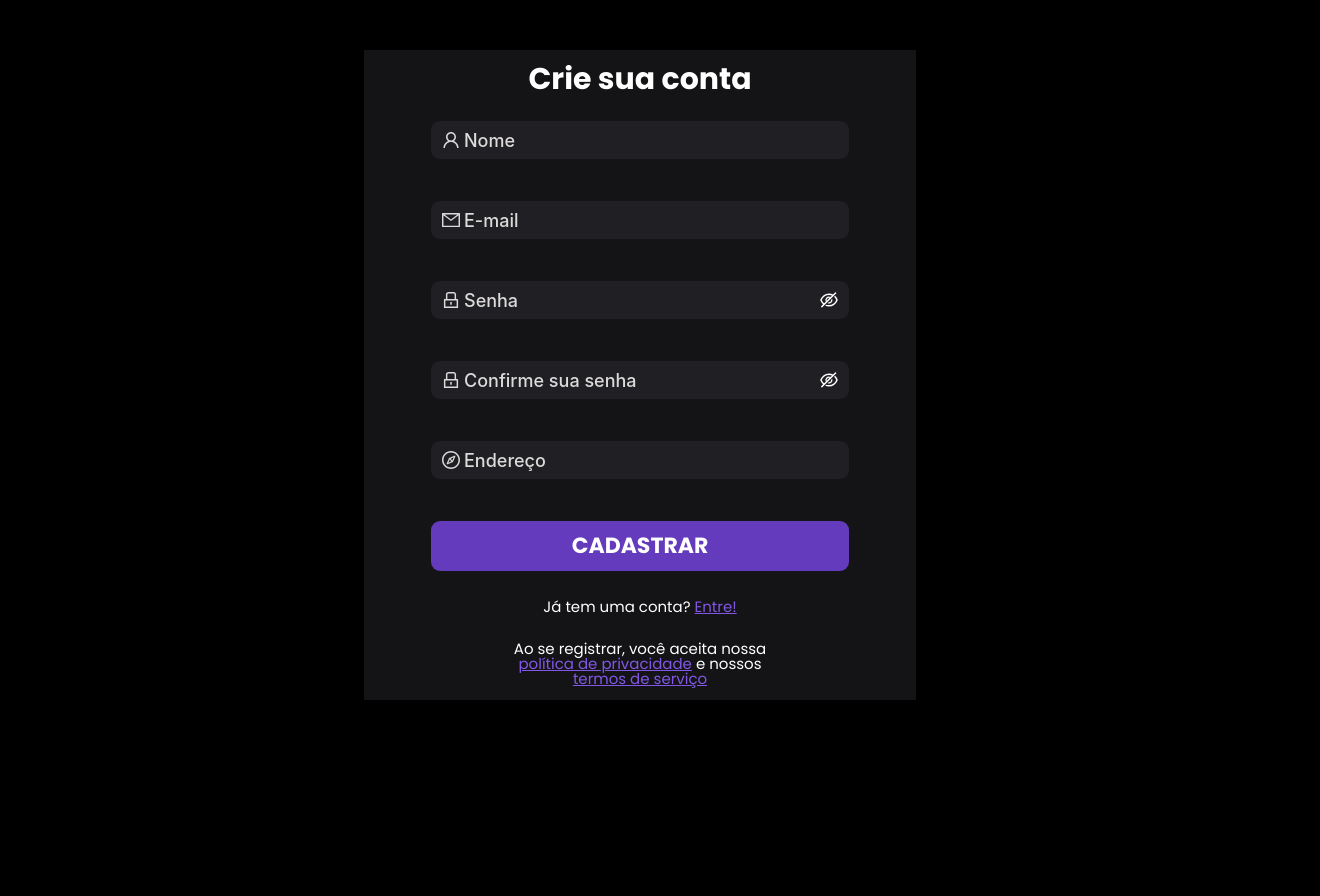
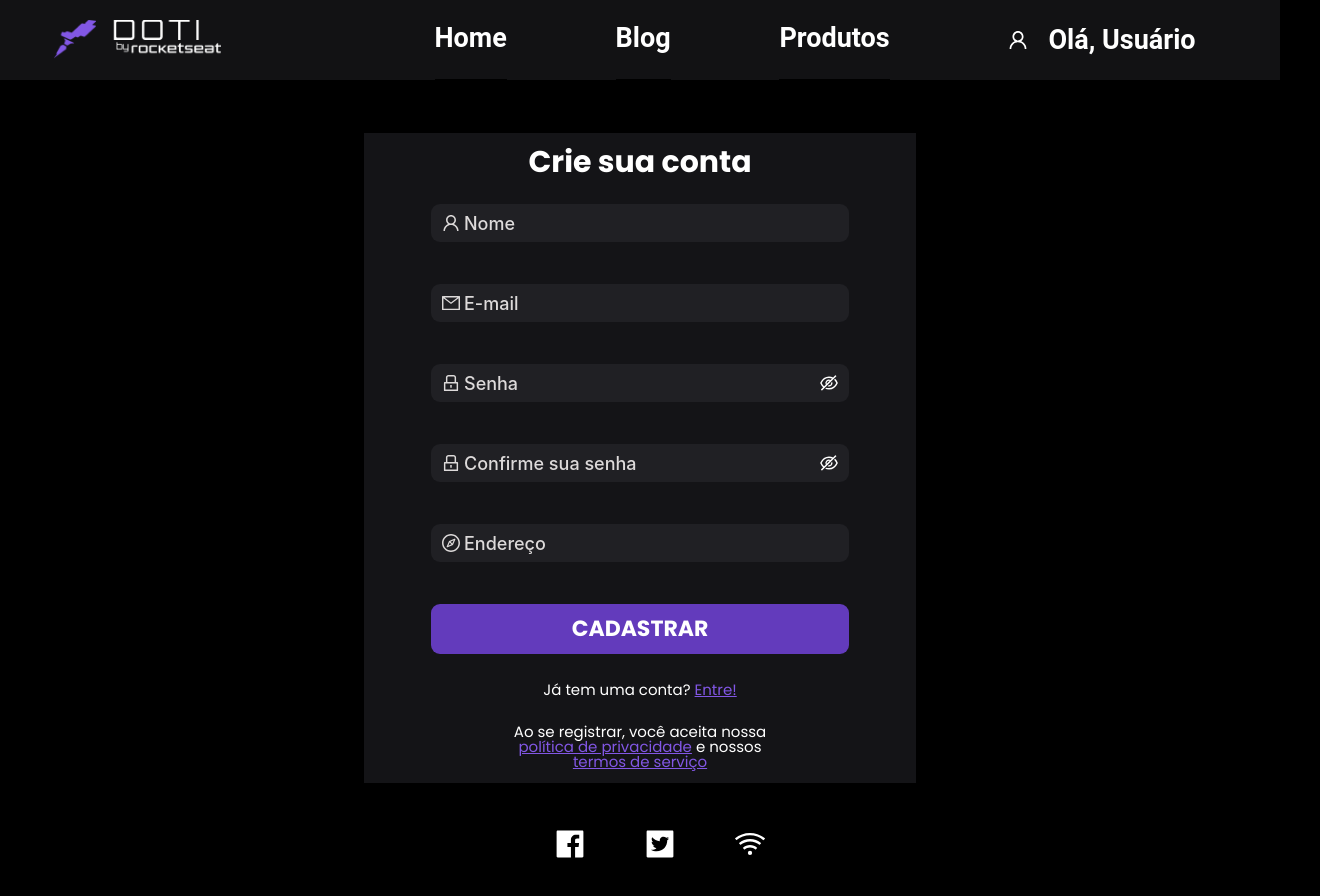
Before and after one commit to laradepaula21/doti-case, a React (Vite) app: page / in a window 1280 px wide. Shown: the top 896 px of the page, 1320 px wide, since content can reach past the window. Before the commit the page ends 800 px from the top, so only its background shows below. Built offline with nearby package versions, Linux system fonts and the light colour scheme.

Commit message:
header e footer

```diff
--- a/src/pages/Produtos/Produtos.jsx
+++ b/src/pages/Produtos/Produtos.jsx
@@ -1,4 +1,5 @@
 import Header from "../../components/Header";
+import Footer from "../../components/Footer";
 import Produtos from "../../components/Produto/Produtos";
 import logoProduto1 from "./../../assets/discover-reduced.svg"
 import logoProduto2 from "./../../assets/explorer-reduced.svg"
@@ -45,8 +46,7 @@ export default function Products() {
                 {produtos}
             </StyledDireita>
         </StyledPaginaProdutos>
-
-
+        <Footer></Footer>
     </>
     )
 }
--- a/src/pages/SignUp/SignUpPage.jsx
+++ b/src/pages/SignUp/SignUpPage.jsx
@@ -1,4 +1,6 @@
 import styled from "styled-components"
+import Footer from "../../components/Footer";
+import Header from "../../components/Header";
 import {  CompassOutlined, EyeInvisibleOutlined,
 EyeOutlined, LockOutlined, MailOutlined, UserOutlined } from "@ant-design/icons";
 import { Input } from 'antd';
@@ -28,6 +30,7 @@ export default function SignUp() {
 
     return (
     <>
+    <Header underline=""></Header>
     <SignUpStyled>
         <h1> Crie sua conta</h1>
         <FormStyled>
@@ -86,6 +89,7 @@ export default function SignUp() {
             <a href="https://cpejr.com/portifolio/">política de privacidade</a> e nossos <br/>
             <a href="https://cpejr.com/portifolio/">termos de serviço</a></h2>
     </SignUpStyled>
+    <Footer></Footer>
     </>
     )
 }
```
Also changed, not shown: 1 other file (tests, documents, lock files or other folders).
